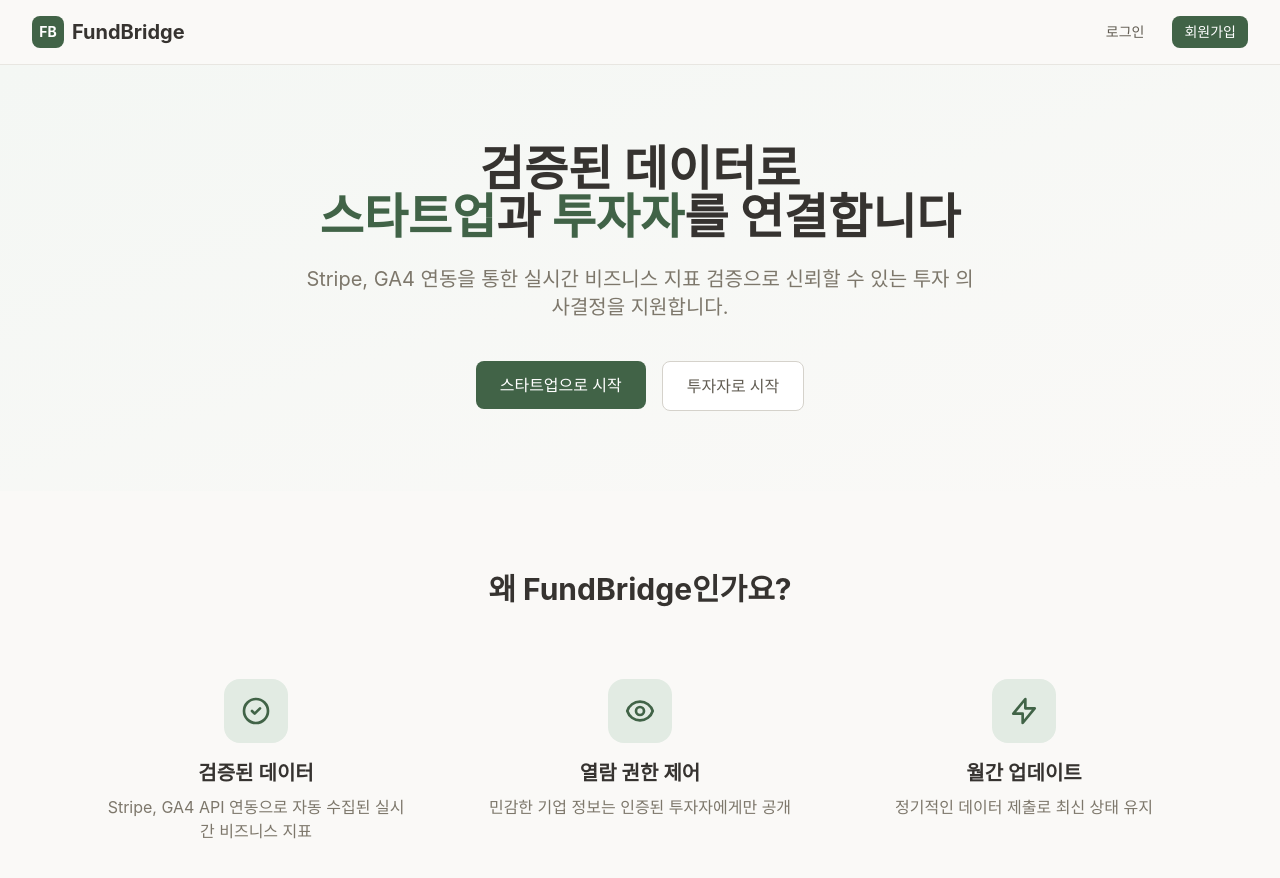
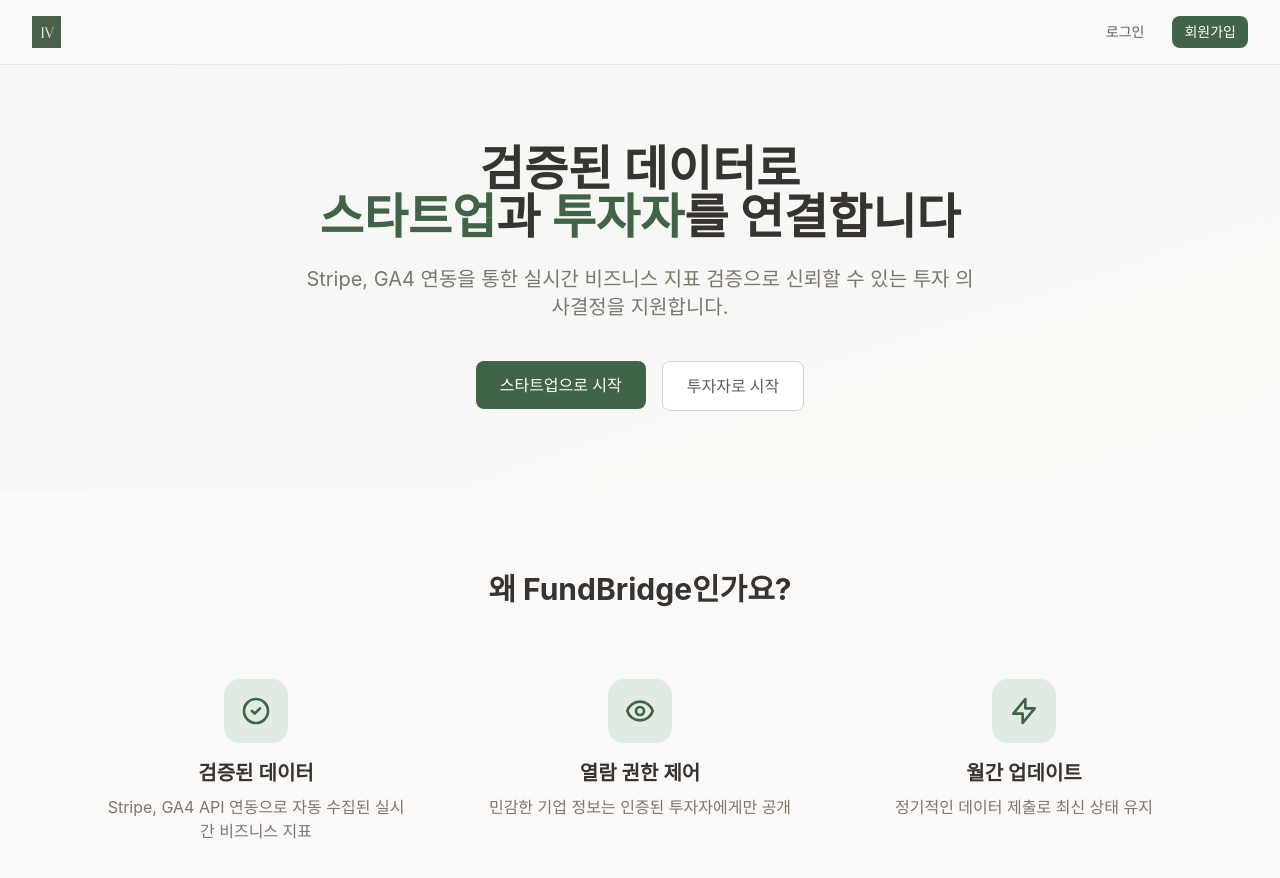
Before and after one commit to re-rank/front, a React (Vite) app: page / in a window 1280 px wide. Shown: the top 878 px of the page. Built offline with nearby package versions, Linux system fonts and the light colour scheme; no server answers.

Commit message:
Update favicon in index.html to use a PNG logo; replace text logo in Header component with an image for improved branding.

```diff
--- a/index.html
+++ b/index.html
@@ -2,7 +2,7 @@
 <html lang="ko">
   <head>
     <meta charset="UTF-8" />
-    <link rel="icon" type="image/svg+xml" href="/vite.svg" />
+    <link rel="icon" type="image/png" href="/logo.png" />
     <meta name="viewport" content="width=device-width, initial-scale=1.0" />
     <title>NC Front</title>
   </head>
--- a/src/components/layout/Header.tsx
+++ b/src/components/layout/Header.tsx
@@ -26,10 +26,7 @@
       <div className="max-w-7xl mx-auto px-4 sm:px-6 lg:px-8">
         <div className="flex justify-between items-center h-16">
           <Link to="/" className="flex items-center gap-2">
-            <div className="w-8 h-8 bg-primary-600 rounded-lg flex items-center justify-center">
-              <span className="text-white font-bold text-sm">FB</span>
-            </div>
-            <span className="font-bold text-xl text-warm-900">FundBridge</span>
+            <img src="/logo.png" alt="IV" className="h-8 w-auto" />
           </Link>
 
           <nav className="flex items-center gap-4">
```
Also changed, not shown: public/logo.png (added).
